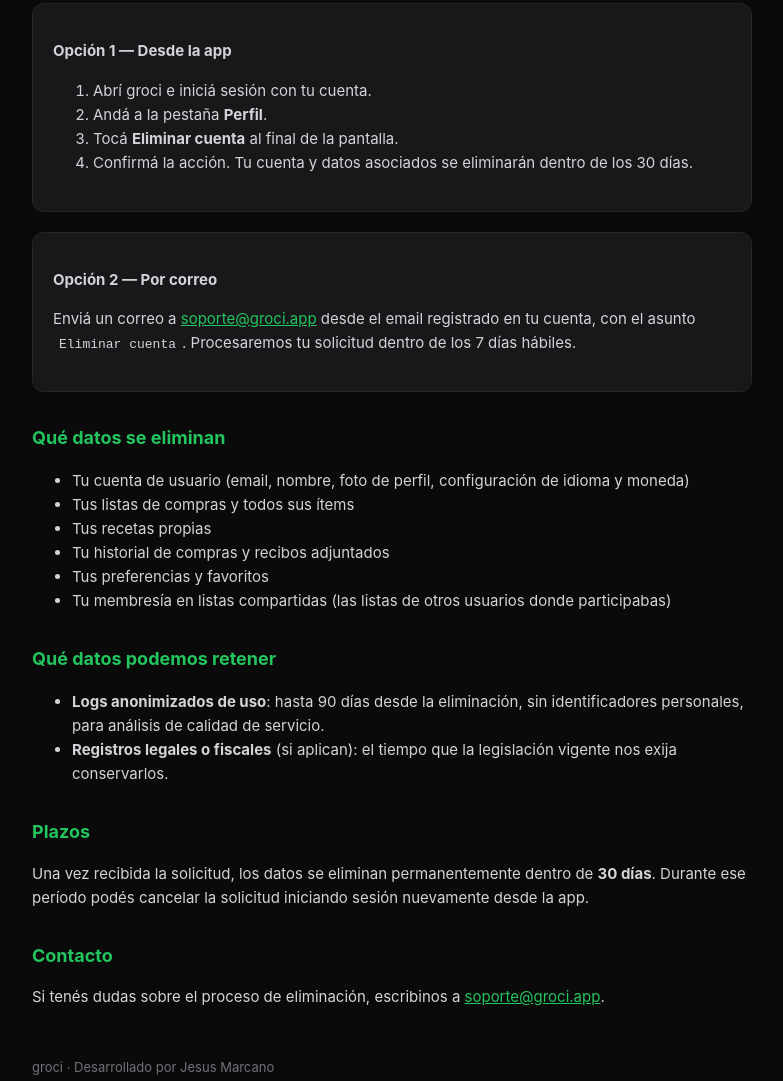
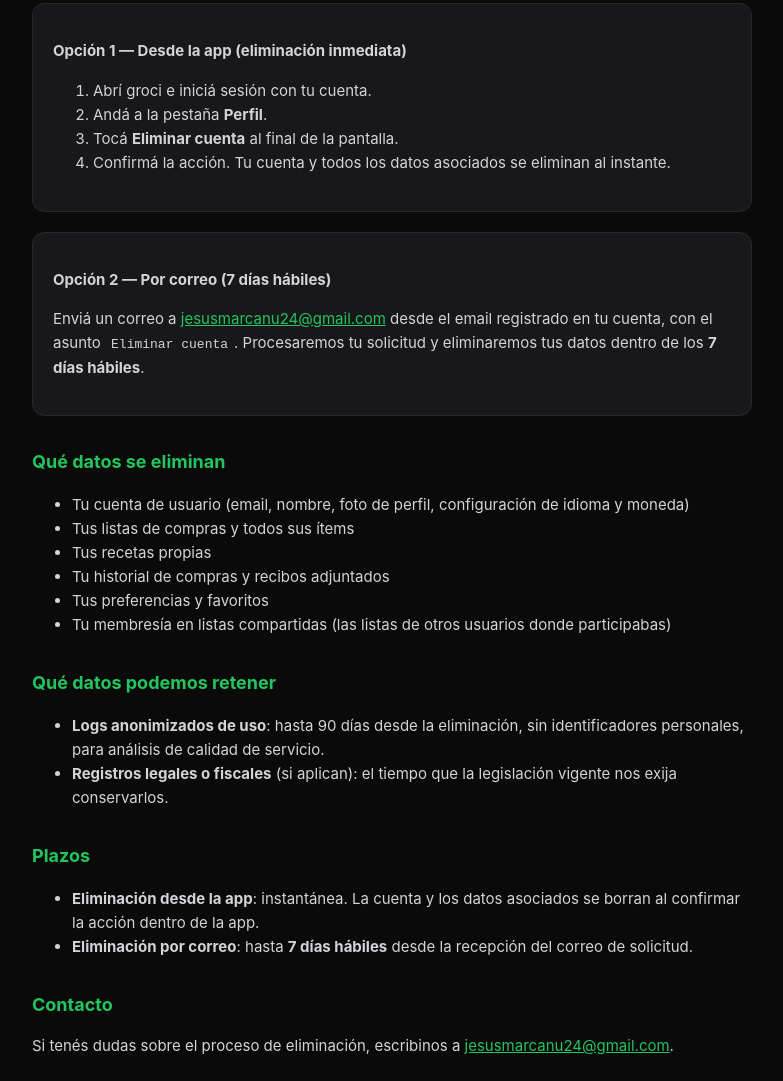
Before and after one commit to JesusMarcano24/groci-web, a plain HTML site: page account-deletion/index.html in a window 1280 px wide. Shown: the part 197-1278 px from the top of the page, without its empty margins (248-1031 px from the left). Drawn offline with Linux system fonts and the light colour scheme.

Commit message:
Update account deletion instructions and contacts

```diff
--- a/account-deletion/index.html
+++ b/account-deletion/index.html
@@ -30,22 +30,22 @@
   <h2>Cómo solicitar la eliminación</h2>
 
   <div class="box">
-    <p><strong>Opción 1 — Desde la app</strong></p>
+    <p><strong>Opción 1 — Desde la app (eliminación inmediata)</strong></p>
     <ol>
       <li>Abrí groci e iniciá sesión con tu cuenta.</li>
       <li>Andá a la pestaña <strong>Perfil</strong>.</li>
       <li>Tocá <strong>Eliminar cuenta</strong> al final de la pantalla.</li>
-      <li>Confirmá la acción. Tu cuenta y datos asociados se eliminarán dentro de los 30 días.</li>
+      <li>Confirmá la acción. Tu cuenta y todos los datos asociados se eliminan al instante.</li>
     </ol>
   </div>
 
   <div class="box">
-    <p><strong>Opción 2 — Por correo</strong></p>
+    <p><strong>Opción 2 — Por correo (7 días hábiles)</strong></p>
     <p>
       Enviá un correo a
-      <a href="mailto:soporte@groci.app?subject=Eliminar%20cuenta">soporte@groci.app</a>
+      <a href="mailto:jesusmarcanu24@gmail.com?subject=Eliminar%20cuenta">jesusmarcanu24@gmail.com</a>
       desde el email registrado en tu cuenta, con el asunto <code>Eliminar cuenta</code>.
-      Procesaremos tu solicitud dentro de los 7 días hábiles.
+      Procesaremos tu solicitud y eliminaremos tus datos dentro de los <strong>7 días hábiles</strong>.
     </p>
   </div>
 
@@ -75,17 +75,22 @@
 
   <h2>Plazos</h2>
 
-  <p>
-    Una vez recibida la solicitud, los datos se eliminan permanentemente dentro de
-    <strong>30 días</strong>. Durante ese período podés cancelar la solicitud
-    iniciando sesión nuevamente desde la app.
-  </p>
+  <ul>
+    <li>
+      <strong>Eliminación desde la app</strong>: instantánea. La cuenta y los datos asociados
+      se borran al confirmar la acción dentro de la app.
+    </li>
+    <li>
+      <strong>Eliminación por correo</strong>: hasta <strong>7 días hábiles</strong> desde
+      la recepción del correo de solicitud.
+    </li>
+  </ul>
 
   <h2>Contacto</h2>
 
   <p>
     Si tenés dudas sobre el proceso de eliminación, escribinos a
-    <a href="mailto:soporte@groci.app">soporte@groci.app</a>.
+    <a href="mailto:jesusmarcanu24@gmail.com">jesusmarcanu24@gmail.com</a>.
   </p>
 
   <p style="margin-top: 48px; color: #71717a; font-size: 13px;">
```
